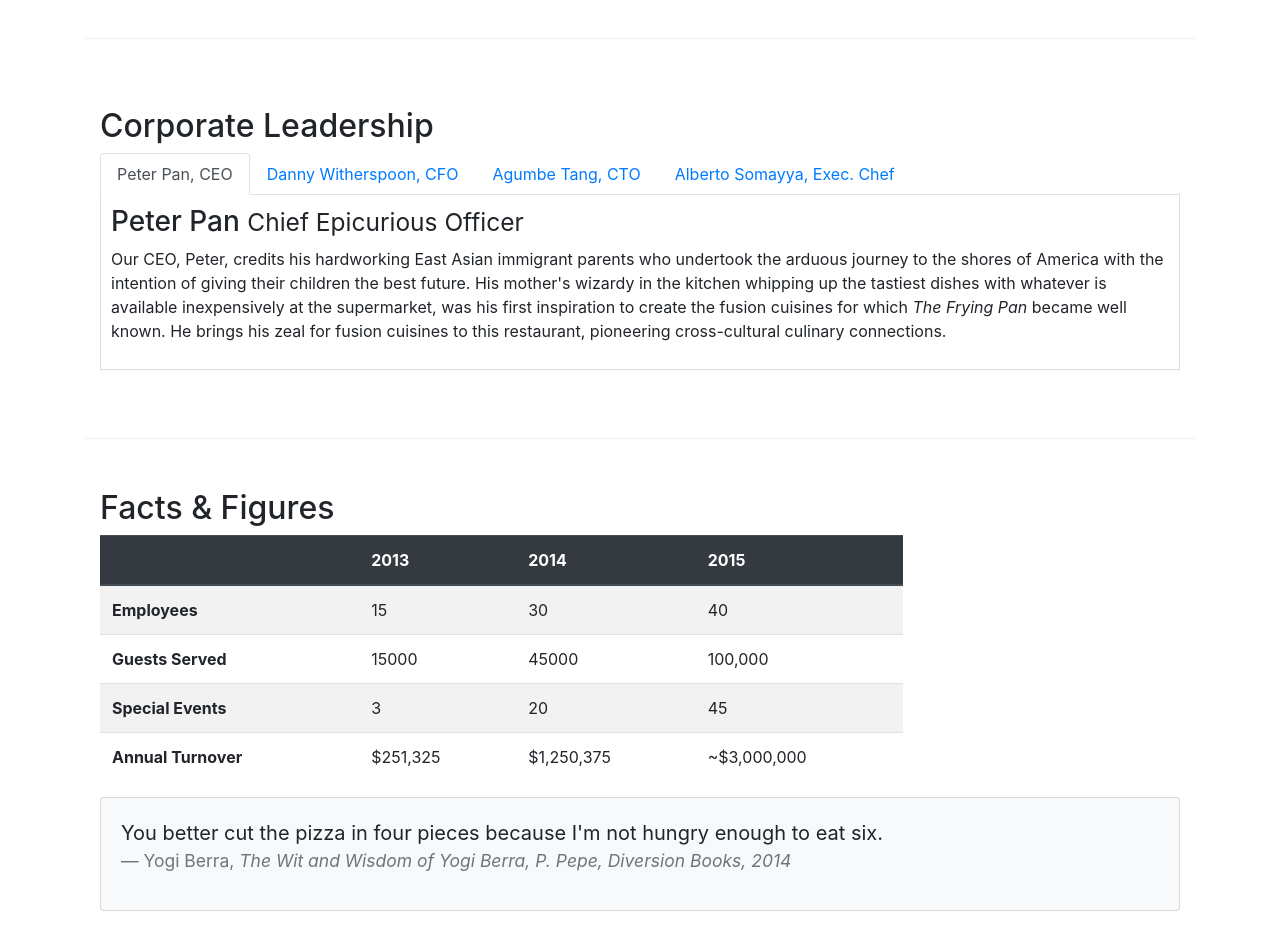
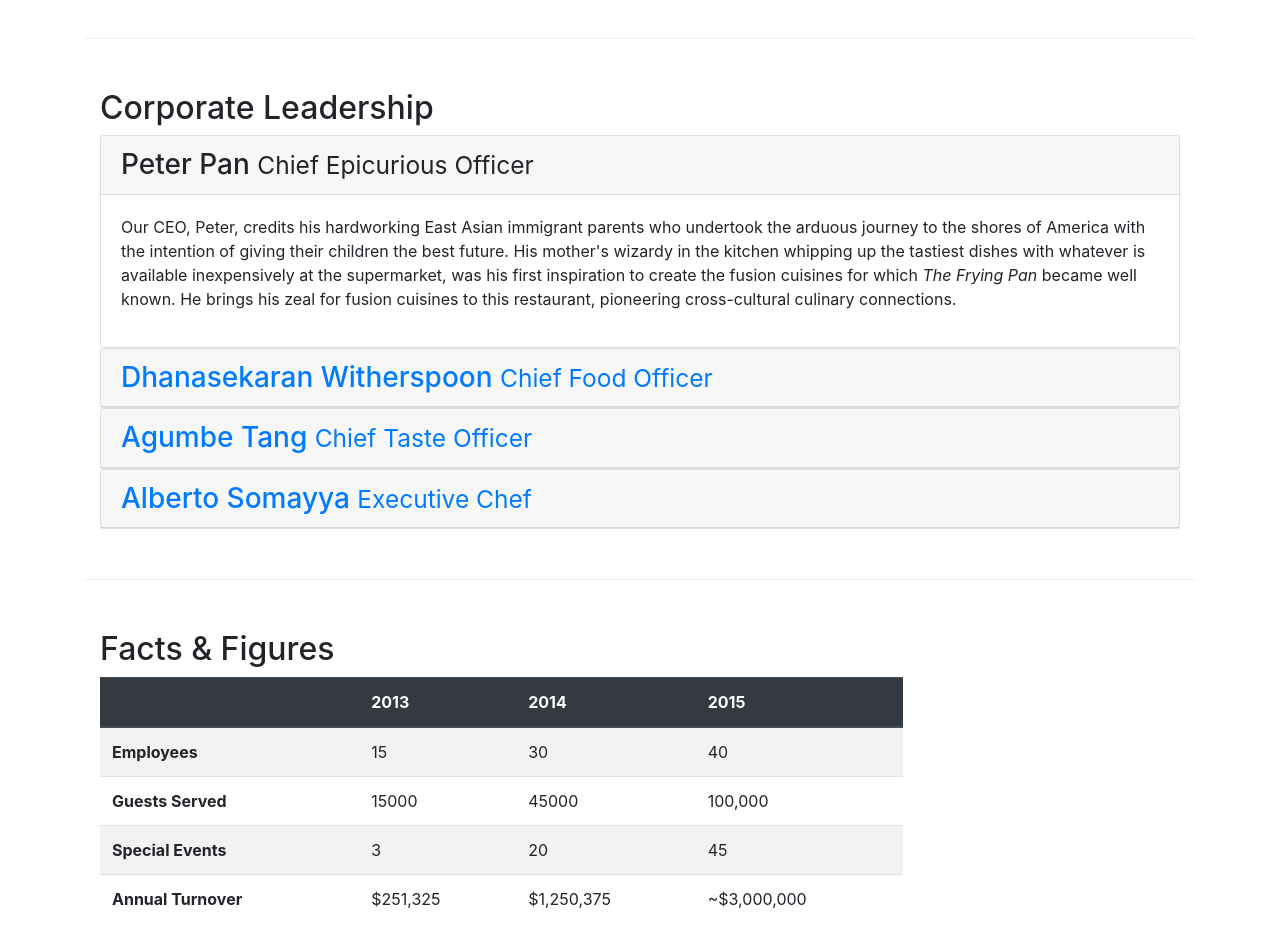
Before and after one commit to AndreyG75/Bootstrap4, a plain HTML site: page aboutus.html in a window 1280 px wide. Shown: the part 780-1715 px from the top of the page. Drawn offline with nearby package versions, Linux system fonts and the light colour scheme.

Commit message:
Accordion

```diff
--- a/aboutus.html
+++ b/aboutus.html
@@ -93,38 +93,64 @@
             <div  class="col-12 col-sm-12 col-md-12">
                 <h2>Corporate Leadership</h2>
 
-                <ul class="nav nav-tabs">
-                                    <li class="nav-item">
-                                      <a class="nav-link active" href="#peter" role="tab" data-toggle="tab">Peter Pan, CEO</a>
-                                    </li>
-                                    <li class="nav-item">
-                                      <a class="nav-link" href="#danny" role="tab" data-toggle="tab">Danny Witherspoon, CFO</a>
-                                    </li>
-                                    <li class="nav-item">
-                                      <a class="nav-link" href="#agumbe"role="tab" data-toggle="tab">Agumbe Tang, CTO</a>
-                                    </li>
-                                    <li class="nav-item">
-                                      <a class="nav-link" href="#alberto" role="tab" data-toggle="tab">Alberto Somayya, Exec. Chef</a>
-                                    </li>
-                                </ul>
+                        <div id="accordion">
+                                    <div class="card">
+                                                            <div class="card-header" role="tab" id="peterhead">
+                                                            <h3 class="mb-0">
+                                                                <a data-toggle="collapse" data-target="#peter">
+                                                                Peter Pan <small>Chief Epicurious Officer</small>
+                                                                </a>
+                                                            </h3>
+                                                            </div>
+                                                            <div class="collapse show" id="peter" data-parent="#accordion">
+                                                                <div class="card-body">
+                                                                    <p class="d-none d-sm-block">Our CEO, Peter, credits his hardworking East Asian immigrant parents who undertook the arduous journey to the shores of America with the intention of giving their children the best future. His mother's wizardy in the kitchen whipping up the tastiest dishes with whatever is available inexpensively at the supermarket, was his first inspiration to create the fusion cuisines for which <em>The Frying Pan</em> became well known. He brings his zeal for fusion cuisines to this restaurant, pioneering cross-cultural culinary connections.</p>
+                                                                </div>
+                                                            </div>
+                                                        </div>
 
-                        <div class="tab-content">
-                                    <div role="tabpanel" class="tab-pane fade show active" id="peter">
-                                                  <h3>Peter Pan <small>Chief Epicurious Officer</small></h3>
-                                                  <p>Our CEO, Peter, credits his hardworking East Asian immigrant parents who undertook the arduous journey to the shores of America with the intention of giving their children the best future. His mother's wizardy in the kitchen whipping up the tastiest dishes with whatever is available inexpensively at the supermarket, was his first inspiration to create the fusion cuisines for which <em>The Frying Pan</em> became well known. He brings his zeal for fusion cuisines to this restaurant, pioneering cross-cultural culinary connections.</p>
-                                    </div>
-                                    <div role="tabpanel" class="tab-pane fade" id="danny">
-                                                  <h3>Dhanasekaran Witherspoon <small>Chief Food Officer</small></h3>
-                                                  <p>Our CFO, Danny, as he is affectionately referred to by his colleagues, comes from a long established family tradition in farming and produce. His experiences growing up on a farm in the Australian outback gave him great appreciation for varieties of food sources. As he puts it in his own words, <em>Everything that runs, wins, and everything that stays, pays!</em></p>
-                                    </div>
-                                    <div role="tabpanel" class="tab-pane fade" id="agumbe">
-                                                  <h3>Agumbe Tang <small>Chief Taste Officer</small></h3>
-                                                  <p>Blessed with the most discerning gustatory sense, Agumbe, our CTO, personally ensures that every dish that we serve meets his exacting tastes. Our chefs dread the tongue lashing that ensues if their dish does not meet his exacting standards. He lives by his motto, <em>You click only if you survive my lick.</em></p>
-                                    </div>
-                                    <div role="tabpanel" class="tab-pane fade" id="alberto">
-                                                  <h3>Alberto Somayya <small>Executive Chef</small></h3>
-                                                  <p>Award winning three-star Michelin chef with wide International experience having worked closely with whos-who in the culinary world, he specializes in creating mouthwatering Indo-Italian fusion experiences. He says, <em>Put together the cuisines from the two craziest cultures, and you get a winning hit! Amma Mia!</em></p>
-                                    </div>
+                                                        <div class="card">
+                                                                                    <div class="card-header" role="tab" id="dannyhead">
+                                                                                    <h3 class="mb-0">
+                                                                                        <a class="collapsed" data-toggle="collapse" data-target="#danny">
+                                                                                        Dhanasekaran Witherspoon <small>Chief Food Officer</small>
+                                                                                        </a>
+                                                                                    </h3>
+                                                                                </div>
+                                                                                <div class="collapse" id="danny" data-parent="#accordion">
+                                                                                    <div class="card-body">
+                                                                                        <p class="d-none d-sm-block">Our CFO, Danny, as he is affectionately referred to by his colleagues, comes from a long established family tradition in farming and produce. His experiences growing up on a farm in the Australian outback gave him great appreciation for varieties of food sources. As he puts it in his own words, <em>Everything that runs, wins, and everything that stays, pays!</em></p>
+                                                                                    </div>
+                                                                                </div>
+                                                                            </div>
+                                                                            <div class="card">
+                                                                                    <div class="card-header" role="tab" id="agumbehead">
+                                                                                    <h3 class="mb-0">
+                                                                                        <a class="collapsed" data-toggle="collapse" data-target="#agumbe">
+                                                                                        Agumbe Tang <small>Chief Taste Officer</small>
+                                                                                        </a>
+                                                                                    </h3>
+                                                                                </div>
+                                                                                <div class="collapse" id="agumbe" data-parent="#accordion">
+                                                                                    <div class="card-body">
+                                                                                        <p class="d-none d-sm-block">Blessed with the most discerning gustatory sense, Agumbe, our CTO, personally ensures that every dish that we serve meets his exacting tastes. Our chefs dread the tongue lashing that ensues if their dish does not meet his exacting standards. He lives by his motto, <em>You click only if you survive my lick.</em></p>
+                                                                                    </div>
+                                                                                </div>
+                                                                            </div>
+                                                                            <div class="card">
+                                                                                    <div class="card-header" role="tab" id="albertohead">
+                                                                                    <h3 class="mb-0">
+                                                                                        <a class="collapsed" data-toggle="collapse" data-target="#alberto">
+                                                                                        Alberto Somayya <small>Executive Chef</small>
+                                                                                        </a>
+                                                                                    </h3>
+                                                                                </div>
+                                                                                <div class="collapse" id="alberto" data-parent="#accordion">
+                                                                                    <div class="card-body">
+                                                                                        <p class="d-none d-sm-block">Award winning three-star Michelin chef with wide International experience having worked closely with whos-who in the culinary world, he specializes in creating mouthwatering Indo-Italian fusion experiences. He says, <em>Put together the cuisines from the two craziest cultures, and you get a winning hit! Amma Mia!</em></p>
+                                                                                    </div>
+                                                                                </div>
+                                                                            </div>
 
                         </div>
             </div>
```
